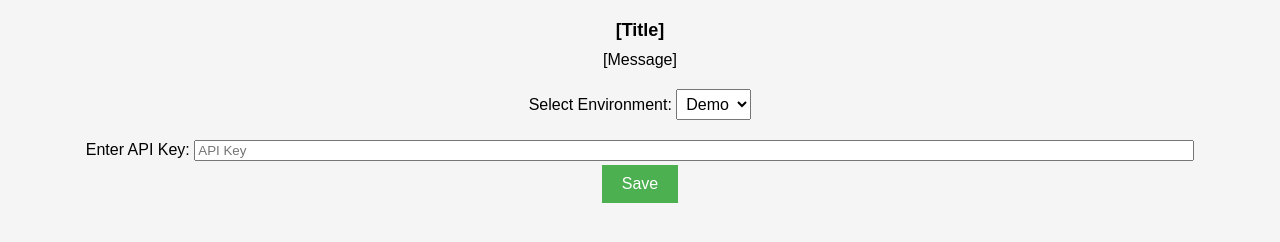
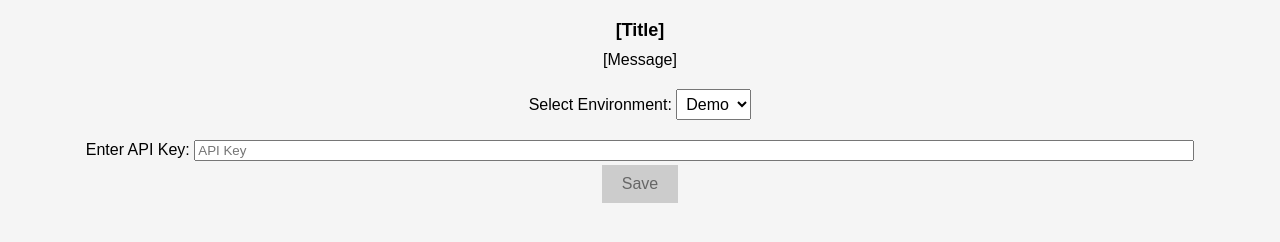
Before and after one commit to niklas-joh/portfolio_tracker_google_sheets, a plain HTML site: page main/api_key_setup.html in a window 1280 px wide. Drawn offline with Linux system fonts and the light colour scheme.

Commit message:
Add disabled state to API key save button

```diff
--- a/main/api_key_setup.html
+++ b/main/api_key_setup.html
@@ -39,6 +39,11 @@
        font-size: 16px;
        padding: 5px;
      }
+     button:disabled {
+      background-color: #cccccc;
+      color: #666666;
+      cursor: not-allowed;
+    }
   </style>
 </head>
 <body>
```
